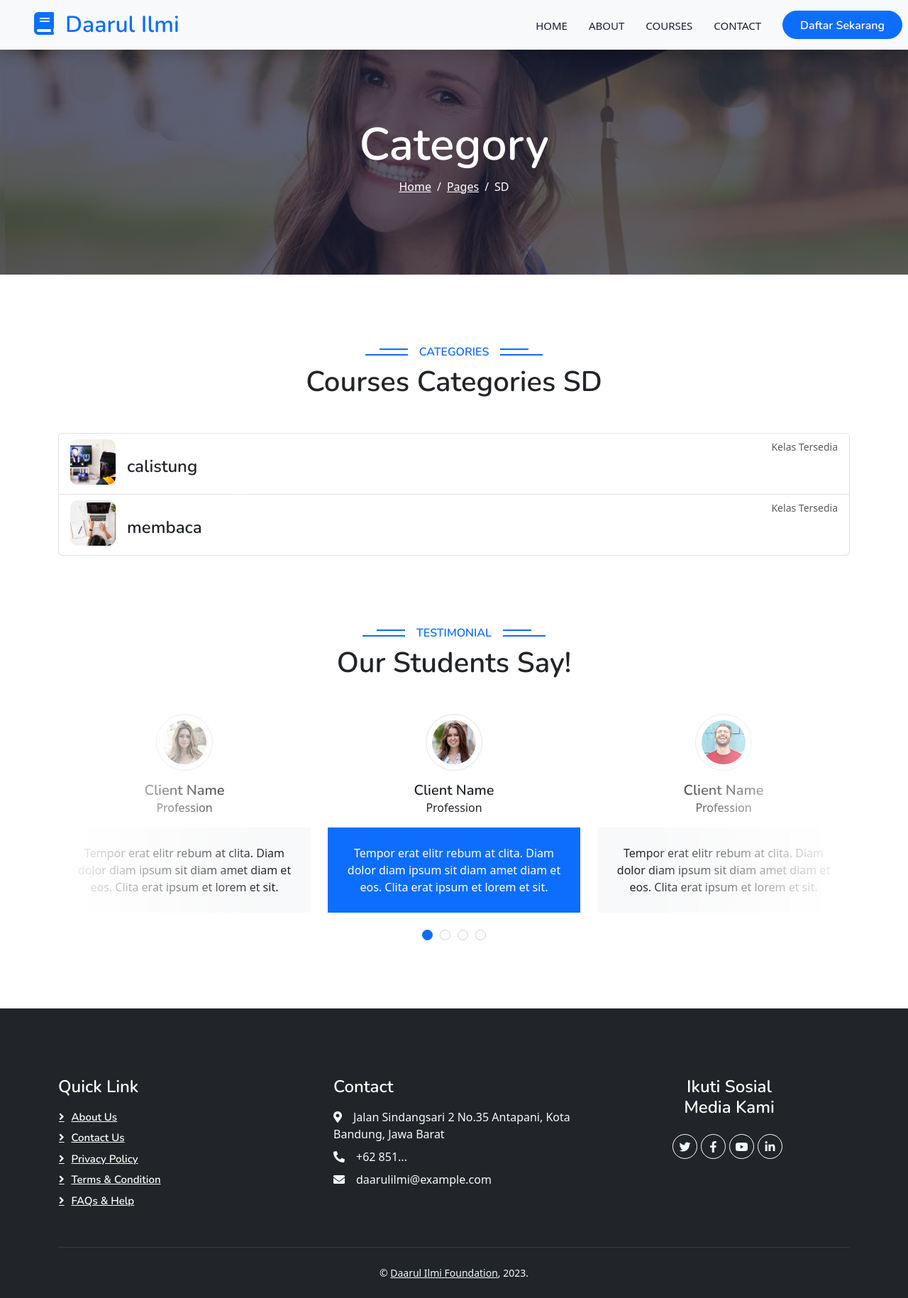
After one commit to rifqimunawar/daarul-lara, a Laravel app: page /category/1 in a window 1280 px wide. The commit adds this page. Shown: the whole page at 71% size. Run offline with Laravel 10, Linux system fonts and the light colour scheme; data comes from the database, SQL or seed files in the repository; some libraries are stand-ins or nearby versions.

Commit message:
categoryList

```diff
--- a/app/Http/Controllers/HomeController.php
+++ b/app/Http/Controllers/HomeController.php
@@ -50,6 +50,31 @@ class HomeController extends Controller
     public function cources() {
       return view('root.cources');
     }
+    public function categoryList($id, Request $request) {
+
+      $category = CategoryCource :: with('cources')-> find($id);
+
+      // dd($category);
+
+      return view('root.categoryList', compact('category'));
+    }
+
+
+    public function courcesDetail($id, Request $request) {
+
+      $cource = Cource::find($id);
+      return view('root.courcesDetail', compact('cource'));
+    }
+
+
+
+
+
+
+
+
+
+
 
     public function biaya() {
       //ini diguanakan untuk looping select
--- a/public/root_template/css/style.css
+++ b/public/root_template/css/style.css
@@ -4,6 +4,13 @@
   --light: #F0FBFC;
   --dark: #181d38;
   /* zoom: 90%; */
+}
+
+.w-24{
+  width: 64px;
+  height: 64px;
+  border-radius: 10px;
+  object-fit: cover;
 }
 
 .fw-medium {
--- /dev/null
+++ b/resources/views/root/categoryList.blade.php
@@ -0,0 +1,227 @@
+@section('title')
+    {{ 'Cources' }}
+@endsection
+@extends('.root.layout')
+@section('content')
+    <!-- Header Start -->
+    <div class="container-fluid bg-primary py-5 mb-5 page-header">
+        <div class="container py-5">
+            <div class="row justify-content-center">
+                <div class="col-lg-10 text-center">
+                    <h1 class="display-3 text-white animated slideInDown">Category</h1>
+                    <nav aria-label="breadcrumb">
+                        <ol class="breadcrumb justify-content-center">
+                            <li class="breadcrumb-item"><a class="text-white" href="#">Home</a></li>
+                            <li class="breadcrumb-item"><a class="text-white" href="#">Pages</a></li>
+                            <li class="breadcrumb-item text-white active" aria-current="page">{{ $category->name }}</li>
+                        </ol>
+                    </nav>
+                </div>
+            </div>
+        </div>
+    </div>
+    <!-- Header End -->
+
+
+    <!-- Categories Start -->
+    <div class="container-xxl py-5 category">
+        <div class="container">
+            <div class="text-center wow fadeInUp" data-wow-delay="0.1s">
+                <h6 class="section-title bg-white text-center text-primary px-3">Categories</h6>
+                <h1 class="mb-5">Courses Categories {{ $category->name }}</h1>
+            </div>
+
+
+            <div class="list-group wow fadeInUp" data-wow-delay="0.5s">
+
+                @foreach ($category->cources as $cource)
+                    <a href="/cource/{{ $cource->id}}/detail" class="list-group-item list-group-item-action">
+                        <div class="d-flex w-100 justify-content-between">
+                            <div class="d-flex">
+                                <img src="{{ asset('img/' . $cource->img) }}" class="w-24" alt="">
+                                <h4 class="m-3 pt-2 test-start">{{ $cource->name }}</h4>
+                            </div>
+                            <small class="text-body-secondary">
+                                @if ($cource->status === 0)
+                                    Kelas Penuh
+                                @elseif ($cource->status === 1)
+                                    Kelas Tersedia
+                                @endif
+                            </small>
+                        </div>
+
+                    </a>
+                @endforeach
+            </div>
+
+        </div>
+    </div>
+    <!-- Categories Start -->
+
+
+    <!-- Courses Start -->
+    {{-- <div class="container-xxl py-5">
+        <div class="container">
+            <div class="text-center wow fadeInUp" data-wow-delay="0.1s">
+                <h6 class="section-title bg-white text-center text-primary px-3">Courses</h6>
+                <h1 class="mb-5">Popular Courses</h1>
+            </div>
+            <div class="row g-4 justify-content-center">
+                <div class="col-lg-4 col-md-6 wow fadeInUp" data-wow-delay="0.1s">
+                    <div class="course-item bg-light">
+                        <div class="position-relative overflow-hidden">
+                            <img class="img-fluid" src="img/course-1.jpg" alt="">
+                            <div class="w-100 d-flex justify-content-center position-absolute bottom-0 start-0 mb-4">
+                                <a href="#" class="flex-shrink-0 btn btn-sm btn-primary px-3 border-end"
+                                    style="border-radius: 30px 0 0 30px;">Read More</a>
+                                <a href="#" class="flex-shrink-0 btn btn-sm btn-primary px-3"
+                                    style="border-radius: 0 30px 30px 0;">Join Now</a>
+                            </div>
+                        </div>
+                        <div class="text-center p-4 pb-0">
+                            <h3 class="mb-0">$149.00</h3>
+                            <div class="mb-3">
+                                <small class="fa fa-star text-primary"></small>
+                                <small class="fa fa-star text-primary"></small>
+                                <small class="fa fa-star text-primary"></small>
+                                <small class="fa fa-star text-primary"></small>
+                                <small class="fa fa-star text-primary"></small>
+                                <small>(123)</small>
+                            </div>
+                            <h5 class="mb-4">Web Design & Development Course for Beginners</h5>
+                        </div>
+                        <div class="d-flex border-top">
+                            <small class="flex-fill text-center border-end py-2"><i
+                                    class="fa fa-user-tie text-primary me-2"></i>John Doe</small>
+                            <small class="flex-fill text-center border-end py-2"><i
+                                    class="fa fa-clock text-primary me-2"></i>1.49 Hrs</small>
+                            <small class="flex-fill text-center py-2"><i class="fa fa-user text-primary me-2"></i>30
+                                Students</small>
+                        </div>
+                    </div>
+                </div>
+                <div class="col-lg-4 col-md-6 wow fadeInUp" data-wow-delay="0.3s">
+                    <div class="course-item bg-light">
+                        <div class="position-relative overflow-hidden">
+                            <img class="img-fluid" src="img/course-2.jpg" alt="">
+                            <div class="w-100 d-flex justify-content-center position-absolute bottom-0 start-0 mb-4">
+                                <a href="#" class="flex-shrink-0 btn btn-sm btn-primary px-3 border-end"
+                                    style="border-radius: 30px 0 0 30px;">Read More</a>
+                                <a href="#" class="flex-shrink-0 btn btn-sm btn-primary px-3"
+                                    style="border-radius: 0 30px 30px 0;">Join Now</a>
+                            </div>
+                        </div>
+                        <div class="text-center p-4 pb-0">
+                            <h3 class="mb-0">$149.00</h3>
+                            <div class="mb-3">
+                                <small class="fa fa-star text-primary"></small>
+                                <small class="fa fa-star text-primary"></small>
+                                <small class="fa fa-star text-primary"></small>
+                                <small class="fa fa-star text-primary"></small>
+                                <small class="fa fa-star text-primary"></small>
+                                <small>(123)</small>
+                            </div>
+                            <h5 class="mb-4">Web Design & Development Course for Beginners</h5>
+                        </div>
+                        <div class="d-flex border-top">
+                            <small class="flex-fill text-center border-end py-2"><i
+                                    class="fa fa-user-tie text-primary me-2"></i>John Doe</small>
+                            <small class="flex-fill text-center border-end py-2"><i
+                                    class="fa fa-clock text-primary me-2"></i>1.49 Hrs</small>
+                            <small class="flex-fill text-center py-2"><i class="fa fa-user text-primary me-2"></i>30
+                                Students</small>
+                        </div>
+                    </div>
+                </div>
+                <div class="col-lg-4 col-md-6 wow fadeInUp" data-wow-delay="0.5s">
+                    <div class="course-item bg-light">
+                        <div class="position-relative overflow-hidden">
+                            <img class="img-fluid" src="img/course-3.jpg" alt="">
+                            <div class="w-100 d-flex justify-content-center position-absolute bottom-0 start-0 mb-4">
+                                <a href="#" class="flex-shrink-0 btn btn-sm btn-primary px-3 border-end"
+                                    style="border-radius: 30px 0 0 30px;">Read More</a>
+                                <a href="#" class="flex-shrink-0 btn btn-sm btn-primary px-3"
+                                    style="border-radius: 0 30px 30px 0;">Join Now</a>
+                            </div>
+                        </div>
+                        <div class="text-center p-4 pb-0">
+                            <h3 class="mb-0">$149.00</h3>
+                            <div class="mb-3">
+                                <small class="fa fa-star text-primary"></small>
+                                <small class="fa fa-star text-primary"></small>
+                                <small class="fa fa-star text-primary"></small>
+                                <small class="fa fa-star text-primary"></small>
+                                <small class="fa fa-star text-primary"></small>
+                                <small>(123)</small>
+                            </div>
+                            <h5 class="mb-4">Web Design & Development Course for Beginners</h5>
+                        </div>
+                        <div class="d-flex border-top">
+                            <small class="flex-fill text-center border-end py-2"><i
+                                    class="fa fa-user-tie text-primary me-2"></i>John Doe</small>
+                            <small class="flex-fill text-center border-end py-2"><i
+                                    class="fa fa-clock text-primary me-2"></i>1.49 Hrs</small>
+                            <small class="flex-fill text-center py-2"><i class="fa fa-user text-primary me-2"></i>30
+                                Students</small>
+                        </div>
+                    </div>
+                </div>
+            </div>
+        </div>
+    </div> --}}
+    <!-- Courses End -->
+
+
+    <!-- Testimonial Start -->
+    <div class="container-xxl py-5 wow fadeInUp" data-wow-delay="0.1s">
+        <div class="container">
+            <div class="text-center">
+                <h6 class="section-title bg-white text-center text-primary px-3">Testimonial</h6>
+                <h1 class="mb-5">Our Students Say!</h1>
+            </div>
+            <div class="owl-carousel testimonial-carousel position-relative">
+                <div class="testimonial-item text-center">
+                    <img class="border rounded-circle p-2 mx-auto mb-3" src="img/testimonial-1.jpg"
+                        style="width: 80px; height: 80px;">
+                    <h5 class="mb-0">Client Name</h5>
+                    <p>Profession</p>
+                    <div class="testimonial-text bg-light text-center p-4">
+                        <p class="mb-0">Tempor erat elitr rebum at clita. Diam dolor diam ipsum sit diam amet diam et
+                            eos. Clita erat ipsum et lorem et sit.</p>
+                    </div>
+                </div>
+                <div class="testimonial-item text-center">
+                    <img class="border rounded-circle p-2 mx-auto mb-3" src="img/testimonial-2.jpg"
+                        style="width: 80px; height: 80px;">
+                    <h5 class="mb-0">Client Name</h5>
+                    <p>Profession</p>
+                    <div class="testimonial-text bg-light text-center p-4">
+                        <p class="mb-0">Tempor erat elitr rebum at clita. Diam dolor diam ipsum sit diam amet diam et
+                            eos. Clita erat ipsum et lorem et sit.</p>
+                    </div>
+                </div>
+                <div class="testimonial-item text-center">
+                    <img class="border rounded-circle p-2 mx-auto mb-3" src="img/testimonial-3.jpg"
+                        style="width: 80px; height: 80px;">
+                    <h5 class="mb-0">Client Name</h5>
+                    <p>Profession</p>
+                    <div class="testimonial-text bg-light text-center p-4">
+                        <p class="mb-0">Tempor erat elitr rebum at clita. Diam dolor diam ipsum sit diam amet diam et
+                            eos. Clita erat ipsum et lorem et sit.</p>
+                    </div>
+                </div>
+                <div class="testimonial-item text-center">
+                    <img class="border rounded-circle p-2 mx-auto mb-3" src="img/testimonial-4.jpg"
+                        style="width: 80px; height: 80px;">
+                    <h5 class="mb-0">Client Name</h5>
+                    <p>Profession</p>
+                    <div class="testimonial-text bg-light text-center p-4">
+                        <p class="mb-0">Tempor erat elitr rebum at clita. Diam dolor diam ipsum sit diam amet diam et
+                            eos. Clita erat ipsum et lorem et sit.</p>
+                    </div>
+                </div>
+            </div>
+        </div>
+    </div>
+    <!-- Testimonial End -->
+@endsection
--- a/resources/views/root/home.blade.php
+++ b/resources/views/root/home.blade.php
@@ -156,7 +156,7 @@
             <div class="row g-4 justify-content-center">
                       @foreach ($category_by_course as $item)
                         <div class="col-lg-4 col-md-4 wow zoomIn" data-wow-delay="0.1s">
-                            <a class="position-relative d-block overflow-hidden" href="">
+                            <a class="position-relative d-block overflow-hidden" href="/category/{{ $item->id }}">
                                 <img class="img-fluid object-fit-cover border rounded" src="{{ asset('img/'. $item->img) }}" alt="">
                                 <div class="bg-white text-center position-absolute bottom-0 end-0 py-2 px-3"
                                     style="margin: 1px;">
--- a/routes/web.php
+++ b/routes/web.php
@@ -26,6 +26,8 @@ use App\Http\Controllers\CategoryCourceController;
 Route::get('/', [HomeController::class, 'index'])->name('home');
 Route::get('/about', [HomeController::class, 'about'])->name('about');
 Route::get('/cources', [HomeController::class, 'cources'])->name('cources');
+Route::get('/cource/{id}/detail ', [HomeController::class, 'courcesDetail'])->name('cources');
+Route::get('/category/{id}', [HomeController::class, 'categoryList'])->name('categoryList');
 
 Route::get('/biaya', [HomeController::class, 'biaya'])->name('biaya');
 Route::post('/daftar', [HomeController::class, 'daftar'])->name('daftar');
```
Also changed, not shown: resources/views/root/courcesDetail.blade.php (added, +208 -0 lines).
